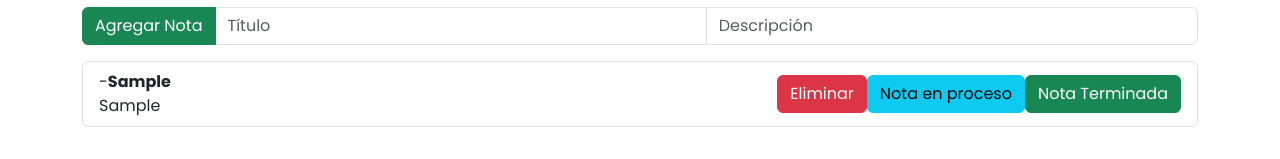
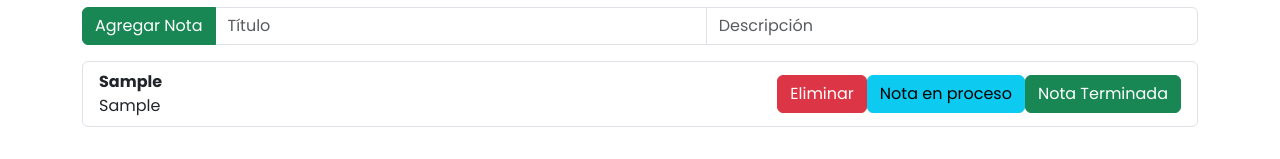
Before and after one commit to AmaruSegovia/TrabajoFinalFPWGrupoN02, a React (Create React App) app: page /listaNotas in a window 1280 px wide. Both pictures are taken after typing "Sample", "Sample" into the empty fields and a click on the button "Agregar Nota". Shown: the part 165-324 px from the top of the page. Built offline with nearby package versions, Linux system fonts and the light colour scheme.

Commit message:
descripcion es un contenedor aparte

```diff
--- a/src/components/listaTarea/Nota.jsx
+++ b/src/components/listaTarea/Nota.jsx
@@ -5,8 +5,9 @@ export default function Nota({ id, titulo, descripcion, delete: deleteNote, nota
   return (
     <ListGroup.Item className="d-flex justify-content-between align-items-center"
     style={ {maxHeight: "10%", overflow: "-moz-hidden-unscrollable"}}>
-      <div>-
-        <strong>{titulo}</strong><br></br> {descripcion}
+      <div>
+        <strong>{titulo}</strong><br></br>
+       <> {descripcion} </>
       </div>
       <div>
       <Button variant="danger" onClick={() => deleteNote(id)}>
```
